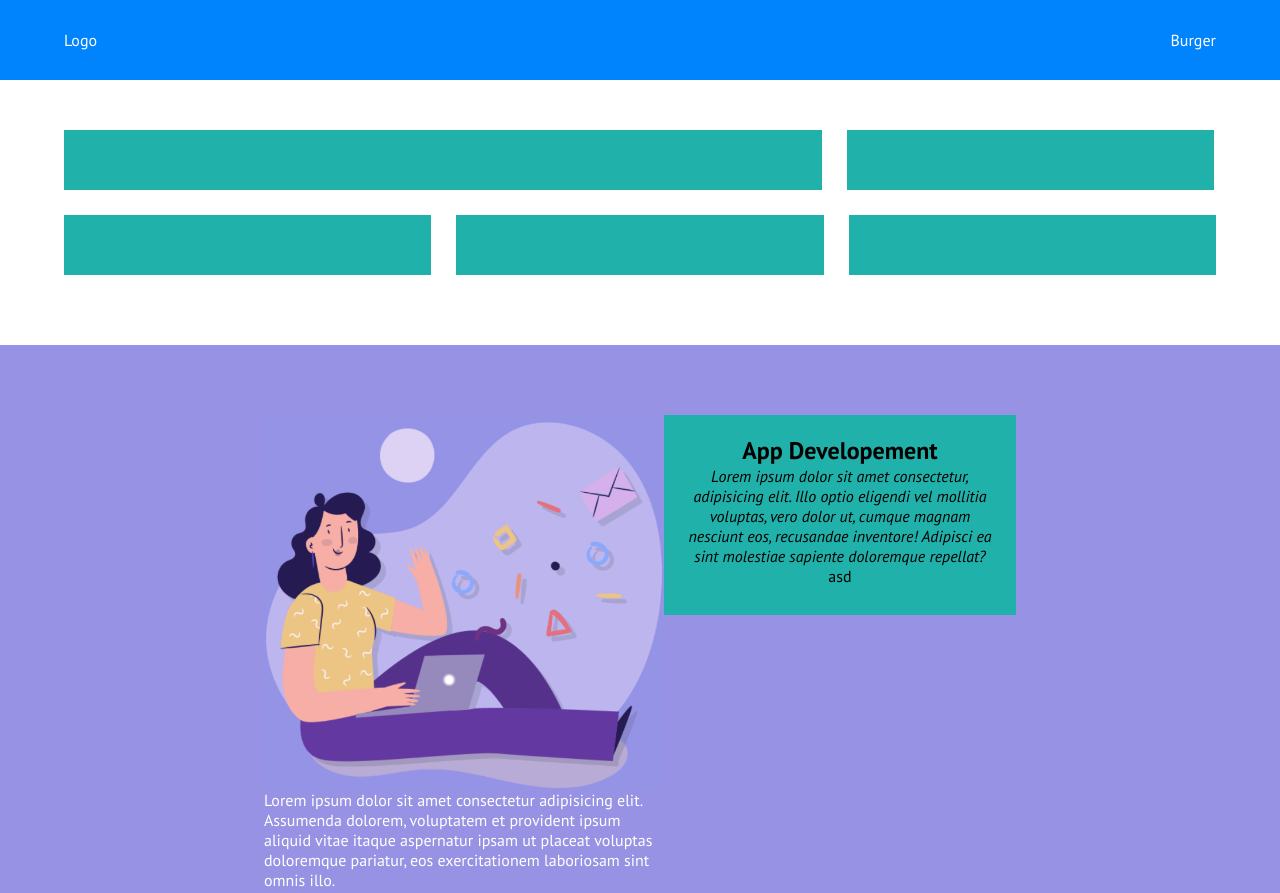
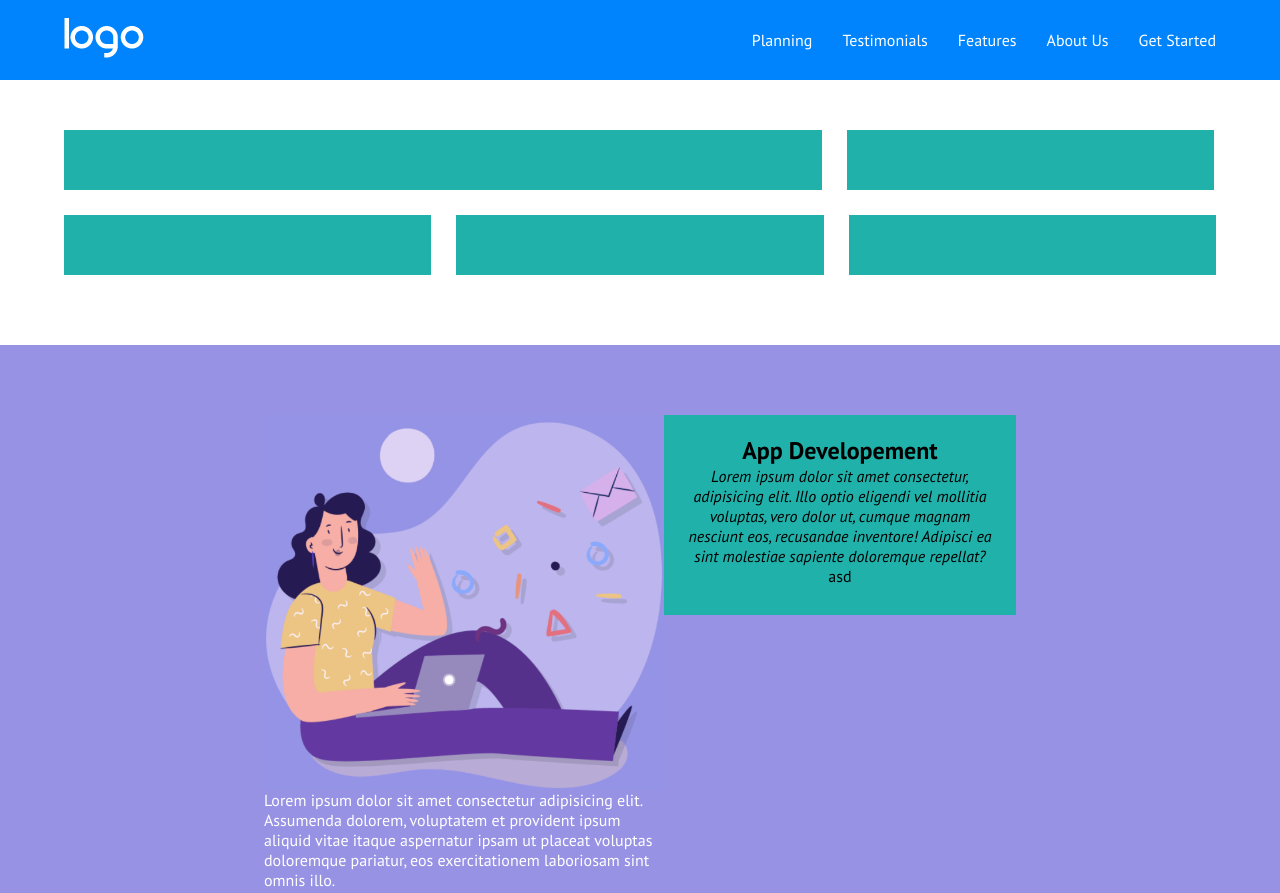
Before and after one commit to patrictobola/htmlcss-responsive-layout, a plain HTML site: page index.html in a window 1280 px wide. Shown: the top 893 px of the page. Drawn offline with Linux system fonts and the light colour scheme.

Commit message:
[All] done header

```diff
--- a/css/style.css
+++ b/css/style.css
@@ -29,6 +29,23 @@ header {
   height: 100%;
   justify-content: space-between;
   align-items: center;
+}
+.nav-bar-right i {
+  color: white;
+  font-size: 1.5rem;
+}
+/* Desktop nav bar  */
+.nav-menu {
+  display: none;
+}
+
+.nav-menu li {
+  list-style-type: none;
+}
+.nav-menu a {
+  color: white;
+  text-decoration: none;
+  padding: 10px 0 10px 30px;
 }
 
 /* ! Main */
@@ -181,6 +198,15 @@ footer {
 /* DESKTOP  */
 
 @media screen and (min-width: 992px) {
+  /* * Header  */
+
+  .burger {
+    display: none;
+  }
+  .nav-menu {
+    display: block;
+  }
+
   /* * Planning section  */
 
   .plan {
--- a/index.html
+++ b/index.html
@@ -17,8 +17,19 @@
     <header>
         <!-- Navigation Bar  -->
         <nav class="nav-bar container flex">
-            <div class="nav-bar-left">Logo</div>
-            <div class="nav-bar-right">Burger</div>
+            <div class="nav-bar-left"><a href="#"><img src="img/logo.png" alt=""></a></div>
+            <div class="nav-bar-right">
+                <div class="burger"><a href="#"><i class="fas fa-bars"></i></a></div>
+                <div class="nav-menu">
+                    <ul class="flex">
+                        <li><a href="#">Planning</a></li>
+                        <li><a href="#">Testimonials</a></li>
+                        <li><a href="#">Features</a></li>
+                        <li><a href="#">About Us</a></li>
+                        <li><a href="#">Get Started</a></li>
+                    </ul>
+                </div>
+            </div>
         </nav>
     </header>
 
```
